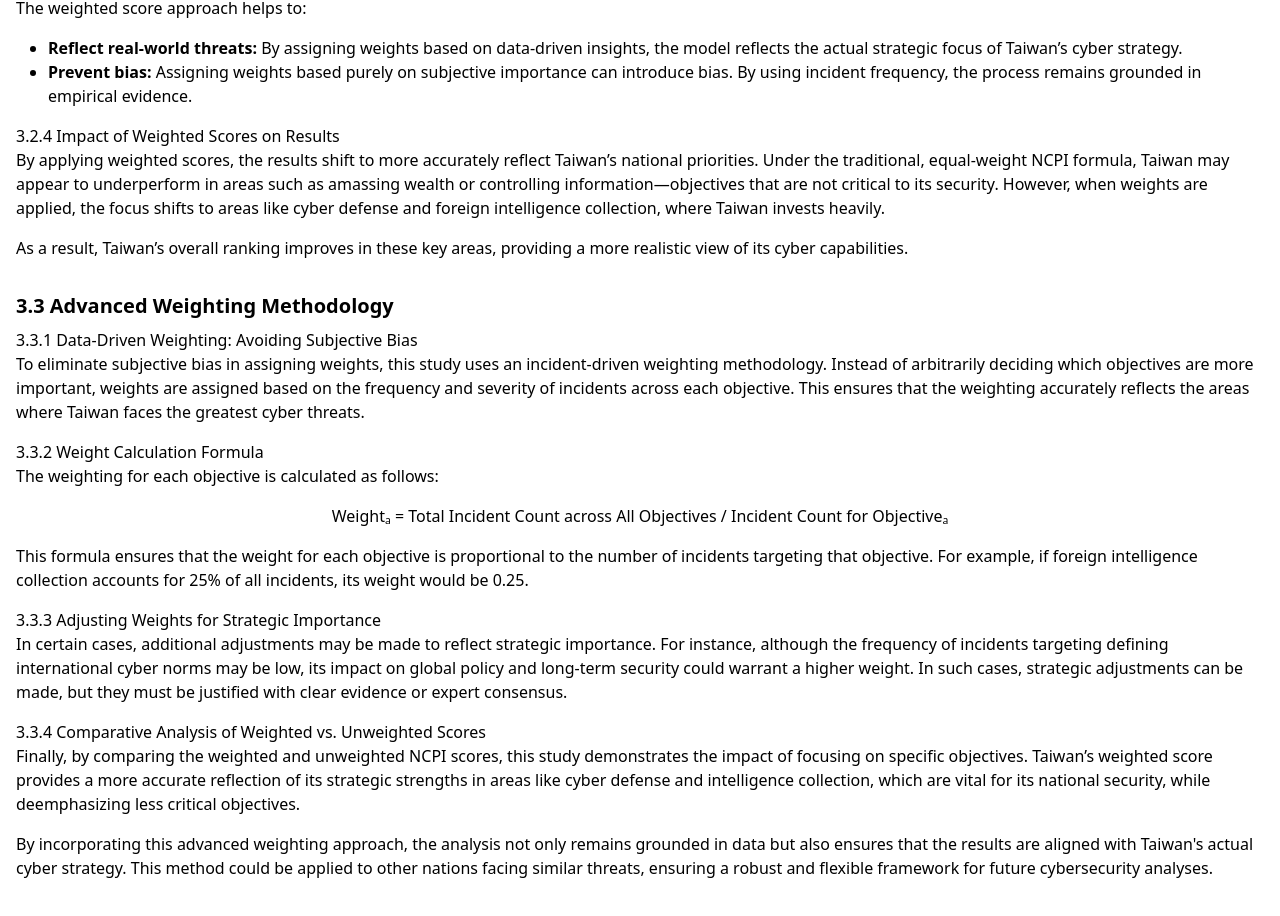
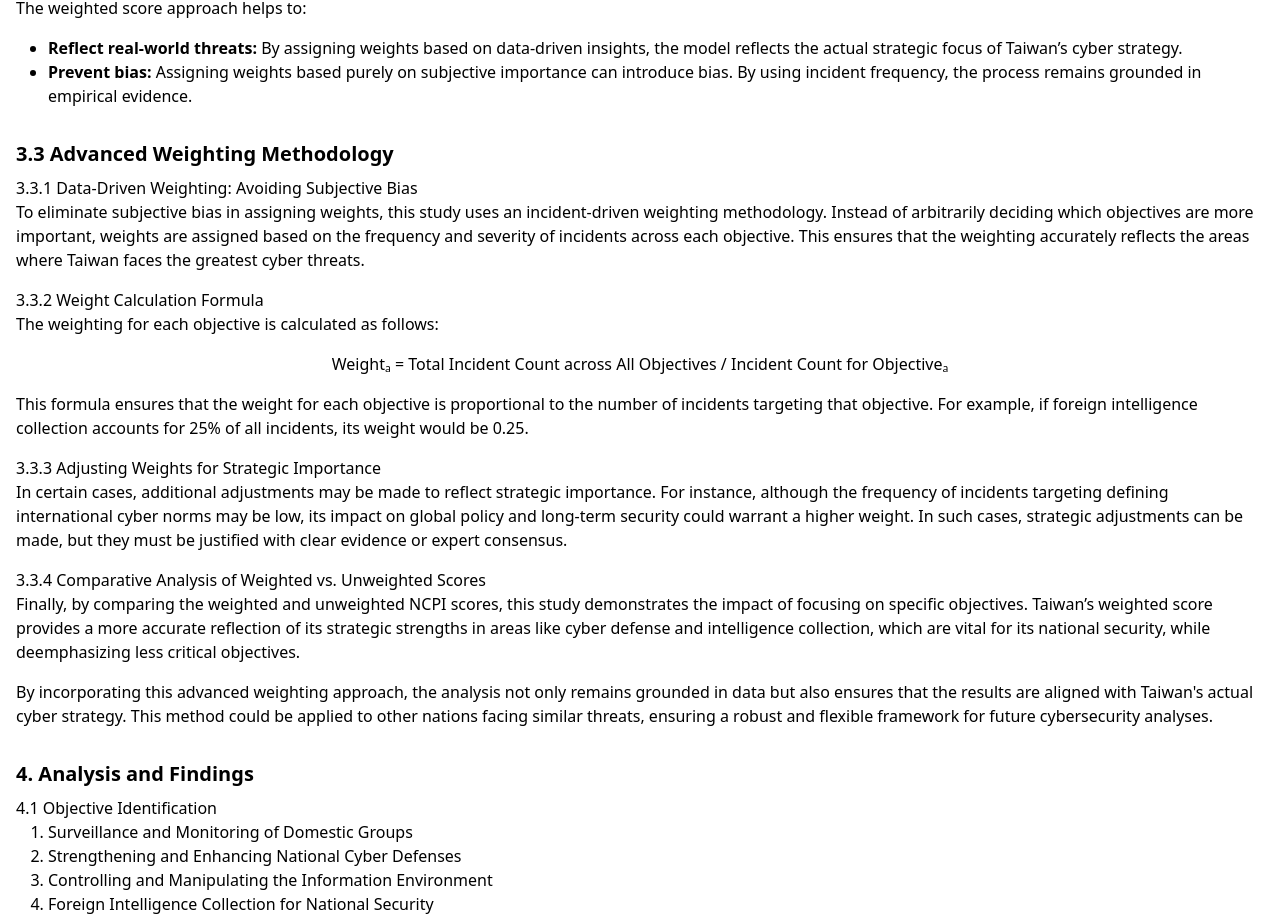
Before and after one commit to oboro-ryu/cyberpowerindex-research, a Next.js app: page / in a window 1280 px wide. Shown: the part 3438-4354 px from the top of the page. Built offline with nearby package versions, Linux system fonts and the light colour scheme.

Commit message:
Initial commit

```diff
--- a/src/app/page.jsx
+++ b/src/app/page.jsx
@@ -434,20 +434,7 @@ function MainComponent() {
             </li>
           </ul>
 
-          <h4>3.2.4 Impact of Weighted Scores on Results</h4>
-          <p className="mb-4">
-            By applying weighted scores, the results shift to more accurately
-            reflect Taiwan’s national priorities. Under the traditional,
-            equal-weight NCPI formula, Taiwan may appear to underperform in areas
-            such as amassing wealth or controlling information—objectives that are
-            not critical to its security. However, when weights are applied, the
-            focus shifts to areas like cyber defense and foreign intelligence
-            collection, where Taiwan invests heavily.
-          </p>
-          <p className="mb-4">
-            As a result, Taiwan’s overall ranking improves in these key areas,
-            providing a more realistic view of its cyber capabilities.
-          </p>
+
         </>
       )}
 
```
